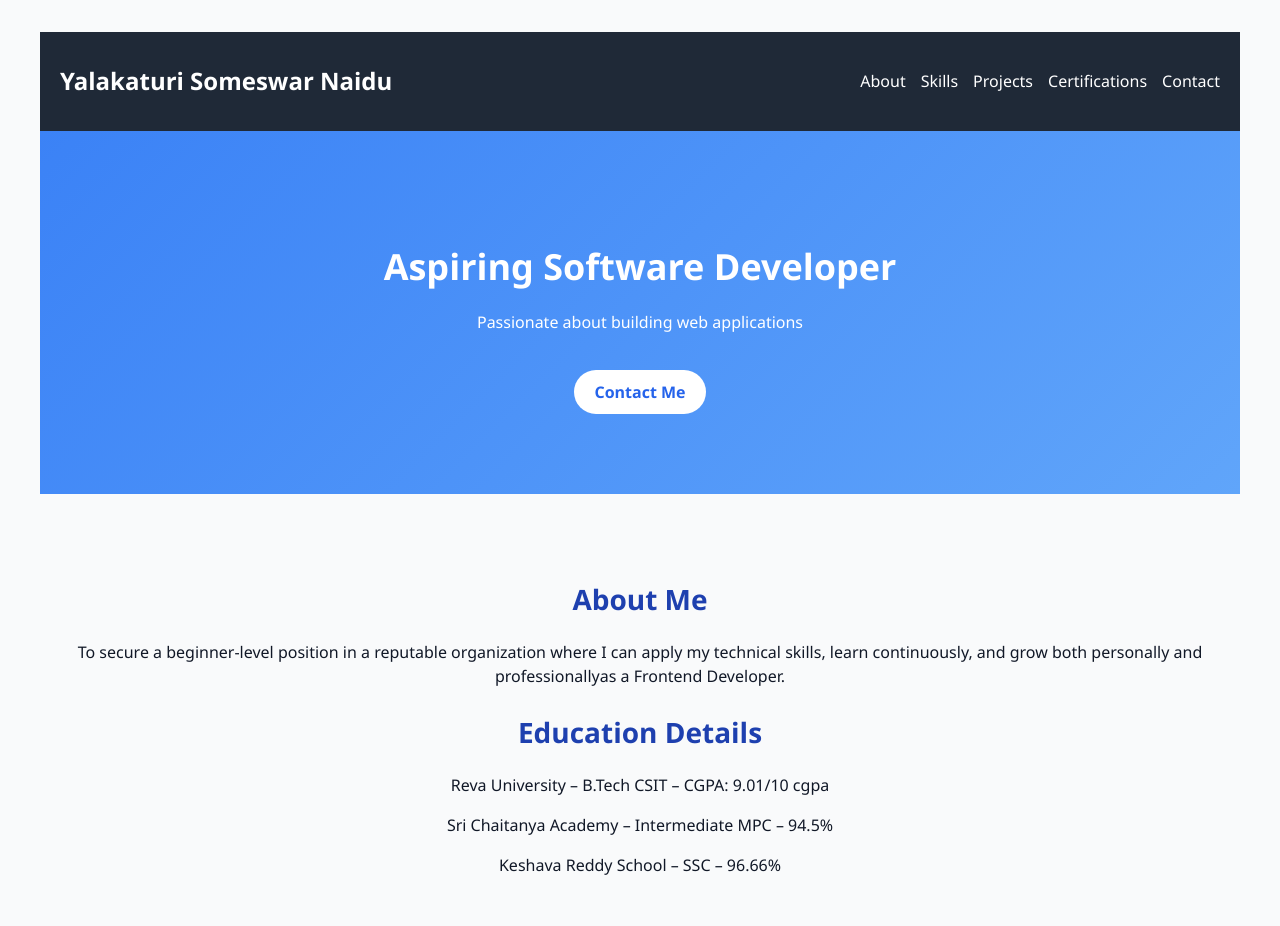
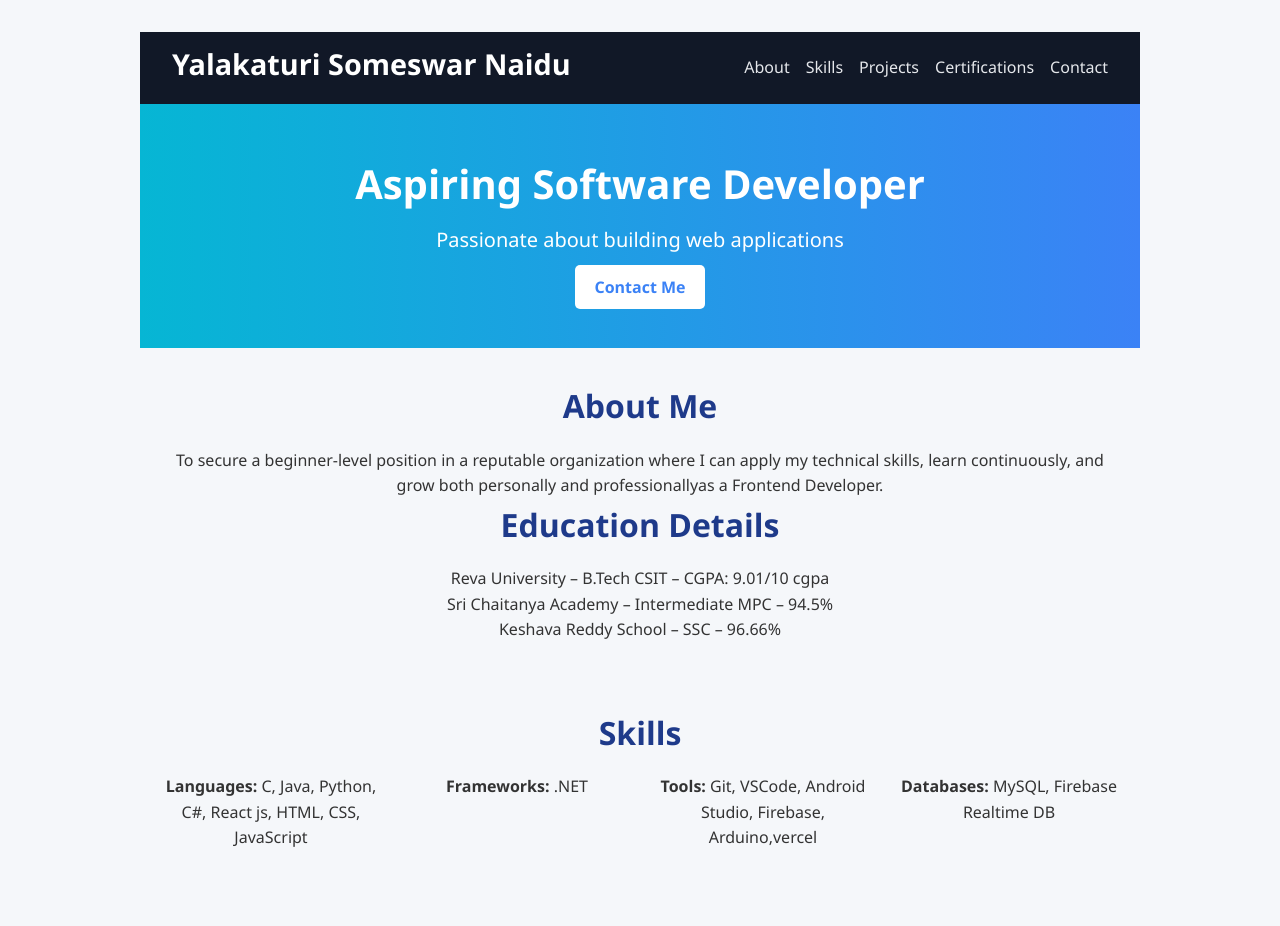
Before and after one commit to someswar123624/portfolio, a React (Vite) app: page / in a window 1280 px wide. Shown: the top 926 px of the page. Built offline with nearby package versions, Linux system fonts and the light colour scheme.

Commit message:
Updated styles and content

```diff
--- a/src/Portfolio.css
+++ b/src/Portfolio.css
@@ -1,93 +1,160 @@
+/* Reset & Base */
+* {
+  margin: 0;
+  padding: 0;
+  box-sizing: border-box;
+}
+
+html {
+  scroll-behavior: smooth;
+}
+
 body {
-  margin: 0;
-  font-family: 'Segoe UI', Tahoma, Geneva, Verdana, sans-serif;
-  background-color: #f9fafb;
-  color: #111827;
+  font-family: 'Segoe UI', sans-serif;
+  background-color: #f5f7fa;
+  color: #333;
+  line-height: 1.6;
+}
+
+a {
+  color: #007acc;
+  text-decoration: none;
+}
+
+a:hover {
+  text-decoration: underline;
 }
 
 .portfolio-container {
-  max-width: 1200px;
-  margin: 0 auto;
+  display: flex;
+  flex-direction: column;
+  min-height: 100vh;
 }
 
 /* Header */
 .header {
-  background-color: #1f2937;
-  color: white;
-  padding: 20px;
+  background-color: #111827;
+  color: #fff;
+  padding: 1rem 2rem;
   display: flex;
-  justify-content: space-between;
-  flex-wrap: wrap;
+  flex-direction: column;
   align-items: center;
+  text-align: center;
 }
 
 .header h1 {
-  font-size: 24px;
-  font-weight: bold;
+  font-size: 1.8rem;
+  margin-bottom: 0.5rem;
+}
+
+.header nav {
+  display: flex;
+  flex-wrap: wrap;
+  gap: 1rem;
+  justify-content: center;
 }
 
 .header nav a {
-  color: white;
-  text-decoration: none;
-  margin-left: 15px;
   font-weight: 500;
+  color: #e5e7eb;
 }
 
 .header nav a:hover {
-  text-decoration: underline;
+  color: #38bdf8;
 }
 
 /* Hero */
 .hero {
-  background: linear-gradient(135deg, #3b82f6, #60a5fa);
-  color: white;
-  padding: 80px 20px;
+  background: linear-gradient(to right, #06b6d4, #3b82f6);
+  color: #fff;
   text-align: center;
+  padding: 3rem 1rem;
 }
 
 .hero h2 {
-  font-size: 36px;
-  margin-bottom: 10px;
+  font-size: 2rem;
+  margin-bottom: 0.5rem;
 }
 
-.hero .btn {
-  background-color: white;
-  color: #2563eb;
-  padding: 10px 20px;
-  border-radius: 999px;
-  text-decoration: none;
+.hero p {
+  font-size: 1.1rem;
+  margin-bottom: 1.2rem;
+}
+
+.btn {
+  background-color: #fff;
+  color: #3b82f6;
+  padding: 0.7rem 1.2rem;
+  border-radius: 5px;
   font-weight: bold;
-  display: inline-block;
-  margin-top: 20px;
+  transition: background 0.3s;
+}
+
+.btn:hover {
+  background-color: #e0e7ff;
 }
 
 /* Sections */
 .section {
-  padding: 60px 20px;
+  padding: 2rem 1rem;
+  max-width: 1000px;
+  margin: auto;
 }
 
 .section h2 {
-  font-size: 28px;
-  color: #1e40af;
-  margin-bottom: 20px;
-}
-
-.section ul {
-  list-style-type: disc;
-  padding-left: 20px;
+  font-size: 1.6rem;
+  margin-bottom: 1rem;
+  color: #1e3a8a;
 }
 
 .skills-grid {
   display: grid;
-  grid-template-columns: repeat(auto-fit, minmax(250px, 1fr));
-  gap: 16px;
-  margin-top: 20px;
+  grid-template-columns: 1fr;
+  gap: 1rem;
+}
+
+/* Contact */
+#contact p {
+  margin-bottom: 0.5rem;
 }
 
 /* Footer */
 .footer {
-  background-color: #1f2937;
-  color: white;
+  background-color: #111827;
+  color: #d1d5db;
   text-align: center;
-  padding: 20px;
+  padding: 1rem;
+  margin-top: auto;
+  font-size: 0.9rem;
 }
+
+/* Responsive Queries */
+@media (min-width: 600px) {
+  .header {
+    flex-direction: row;
+    justify-content: space-between;
+    text-align: left;
+  }
+
+  .skills-grid {
+    grid-template-columns: repeat(2, 1fr);
+  }
+}
+
+@media (min-width: 900px) {
+  .skills-grid {
+    grid-template-columns: repeat(4, 1fr);
+  }
+
+  .hero h2 {
+    font-size: 2.5rem;
+  }
+
+  .hero p {
+    font-size: 1.25rem;
+  }
+
+  .section h2 {
+    font-size: 2rem;
+  }
+}
```
